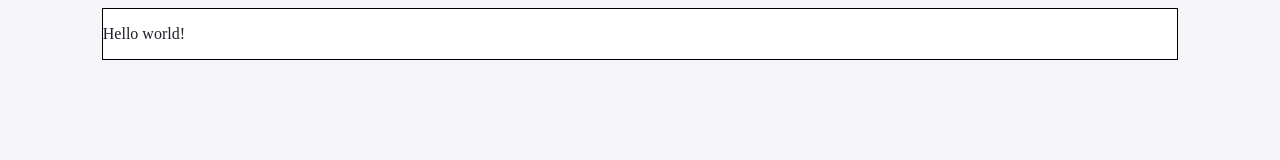
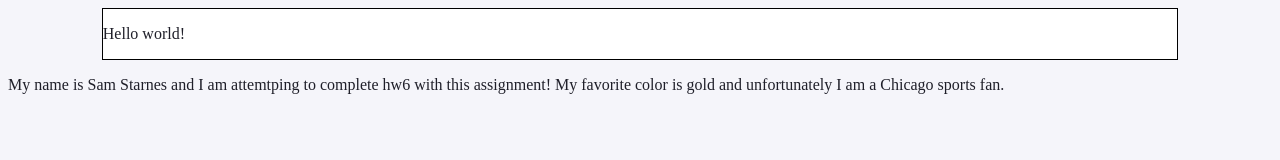
Before and after one commit to SamSStarnes/sstarnes-hw6, a plain HTML site: page index.html in a window 1280 px wide. Drawn offline with Linux system fonts and the light colour scheme.

Commit message:
Inserted personal info to html file

```diff
--- a/index.html
+++ b/index.html
@@ -12,4 +12,9 @@
             <p>Hello world!</p>
         </div>
     </body>
+    <body>
+        <div class="body">
+            <p> My name is Sam Starnes and I am attemtping to complete hw6 with this assignment! My favorite color is gold and unfortunately I am a Chicago sports fan.</p>
+        </div>
+    </body>
 </html>
```
